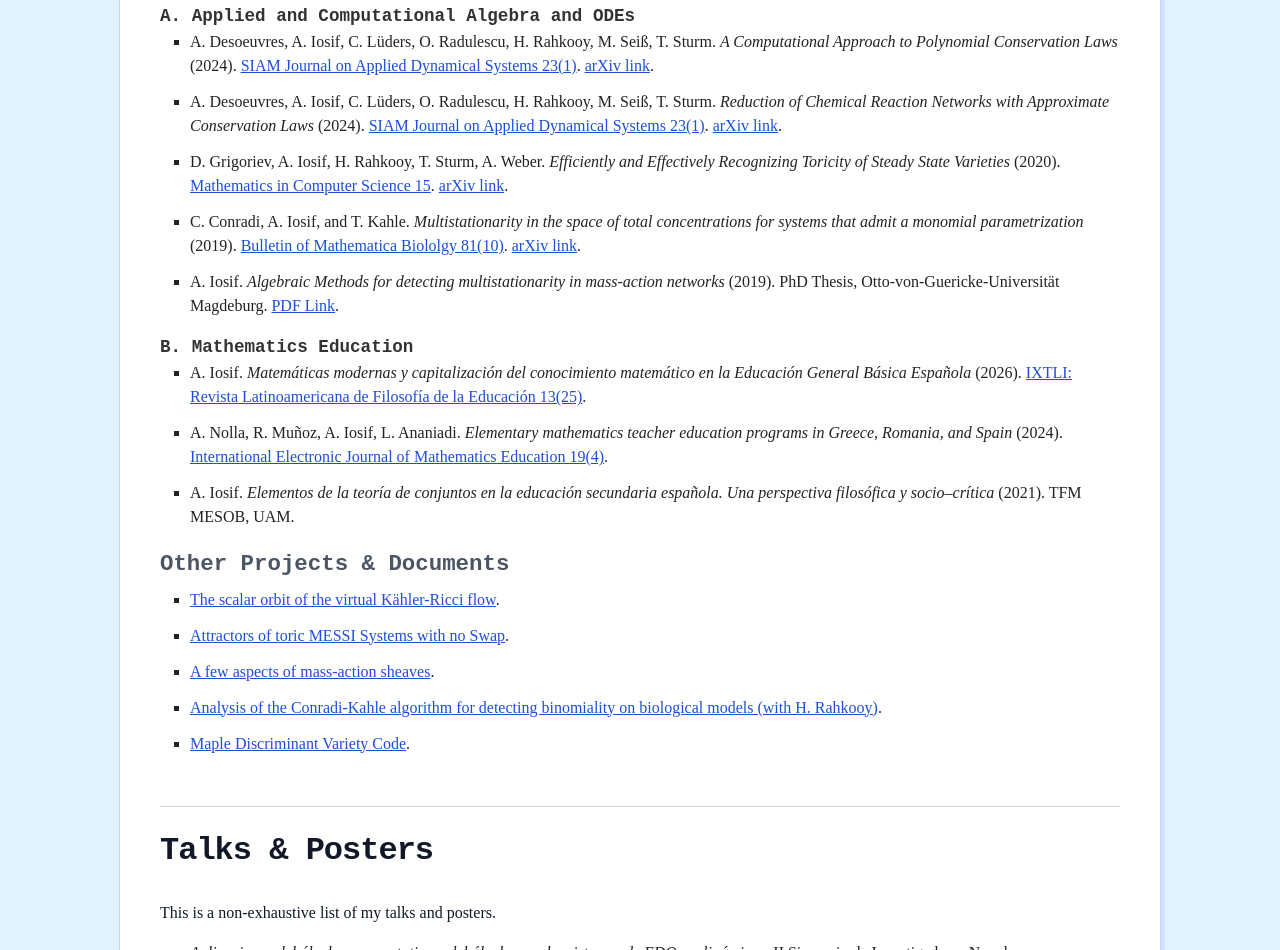
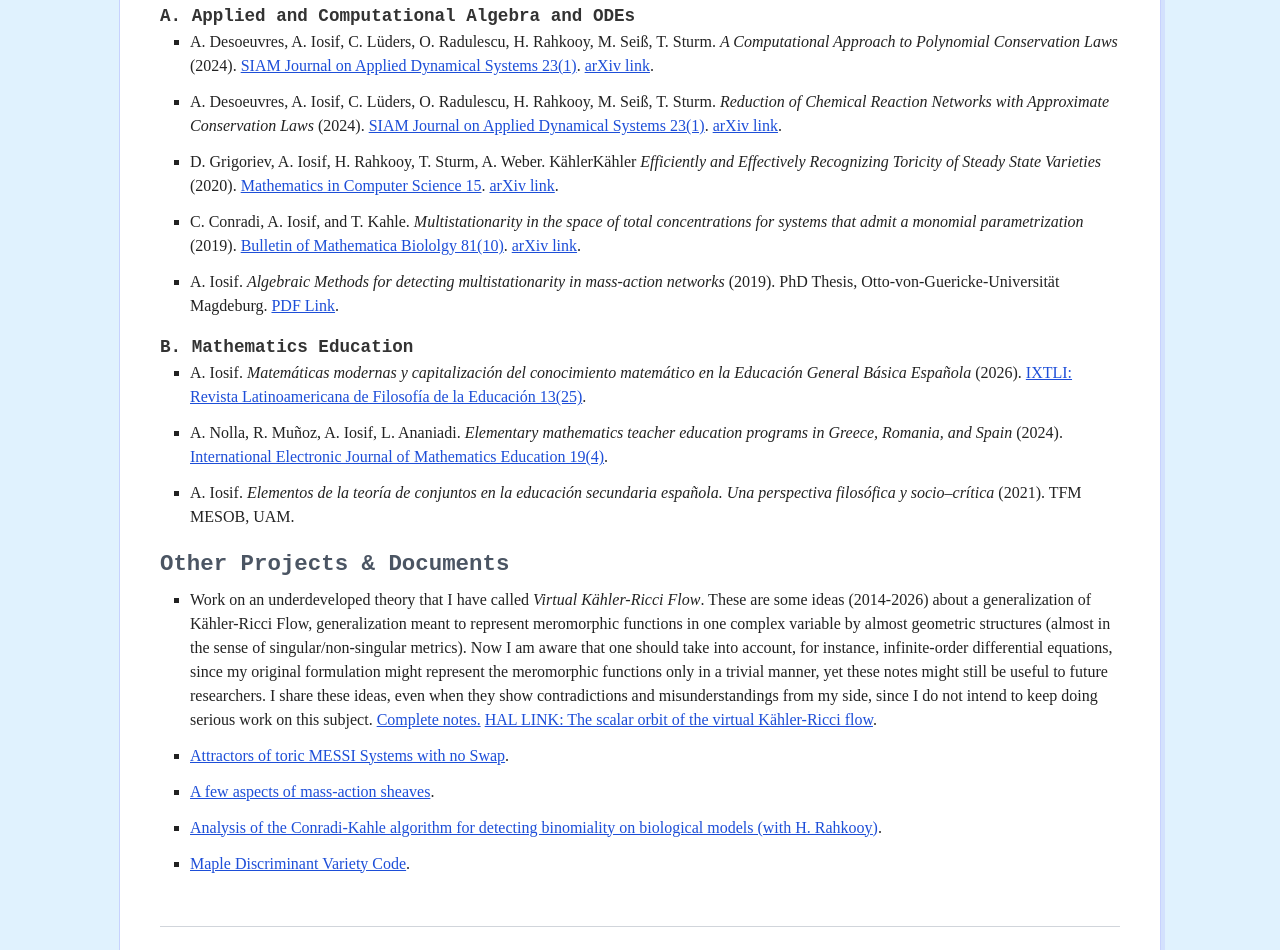
Before and after one commit to alexandru-iosif/alexandru-iosif.github.io, a plain HTML site: page index.html in a window 1280 px wide. Shown: the part 1135-2085 px from the top of the page. Drawn offline with Linux system fonts and the light colour scheme.

Commit message:
Kahler confession. FIRST real confession. GRATIAS TIBI AGO.

```diff
--- a/index.html
+++ b/index.html
@@ -270,7 +270,7 @@
 					target="_blank" rel="noopener">SIAM Journal on Applied Dynamical Systems 23(1)</a>.
 				<a href="https://arxiv.org/abs/2212.13474" target="_blank" rel="noopener">arXiv link</a>.</li>
             <li>D. Grigoriev, A. Iosif, H. Rahkooy, T. Sturm, A. Weber.
-				<i>Efficiently and Effectively Recognizing Toricity of Steady State Varieties</i> (2020).
+K&auml;hlerK&auml;hler				<i>Efficiently and Effectively Recognizing Toricity of Steady State Varieties</i> (2020).
 				<a href="https://link.springer.com/article/10.1007/s11786-020-00479-9"
 					target="_blank" rel="noopener">Mathematics in Computer Science 15</a>.
 				<a href="https://arxiv.org/abs/1910.04100" target="_blank" rel="noopener">arXiv link</a>.</li>
@@ -299,8 +299,35 @@
 
         <h2>Other Projects & Documents</h2>
         <ul>
-            <li><a href="https://hal.science/hal-02453356/document" target="_blank" rel="noopener">
-				The scalar orbit of the virtual Kähler-Ricci flow</a>.</li>
+            <li>Work on an underdeveloped theory that I have
+				called <i>Virtual K&auml;hler-Ricci
+				Flow</i>. These are some ideas
+				(2014-2026) about a generalization of
+				K&auml;hler-Ricci Flow, generalization
+				meant to represent meromorphic
+				functions in one complex variable by
+				almost geometric structures (almost in
+				the sense of singular/non-singular
+				metrics). Now I am aware that one
+				should take into account, for
+				instance, infinite-order differential
+				equations, since my original
+				formulation might represent the
+				meromorphic functions only in a
+				trivial manner, yet these notes might
+				still be useful to future
+				researchers. I share these ideas, even
+				when they show contradictions and
+				misunderstandings from my side, since
+				I do not intend to keep doing serious
+				work on this
+				subject. <a href="Docs/KAHLER.pdf"
+				target="_blank" rel="noopener">
+				Complete
+				notes.</a>  <a href="https://hal.science/hal-02453356/document"
+				target="_blank" rel="noopener"> HAL
+				LINK: The scalar orbit of the virtual
+				K&auml;hler-Ricci flow</a>.</li>
             <li><a href="https://hal.science/hal-03064378v1/document" target="_blank" rel="noopener">
 				Attractors of toric MESSI Systems with no Swap</a>.</li>
             <li><a href="https://hal.science/hal-02296867v1/document" target="_blank" rel="noopener">
```
Also changed, not shown: 1 other file.
